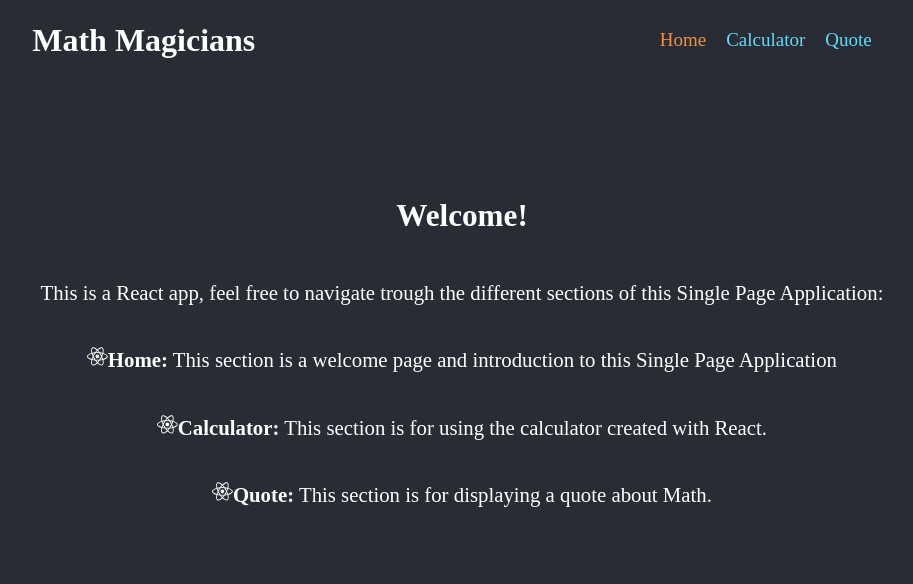
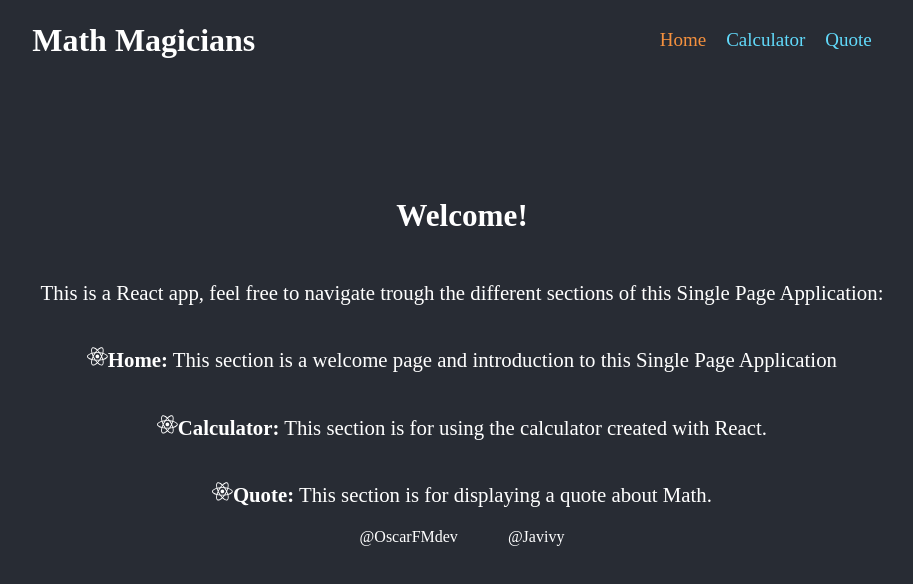
Before and after one commit to OscarFMdev/reactCalculator, a React (Create React App) app: page / in a window 1280 px wide. Shown: the top 584 px of the page, without its empty margins (178-1091 px from the left). Built offline with nearby package versions, Linux system fonts and the light colour scheme.

Commit message:
Update styles and readme.md file

```diff
--- a/src/components/Home.js
+++ b/src/components/Home.js
@@ -28,6 +28,10 @@
         This section is for displaying a quote about Math.
       </p>
     </section>
+    <div className="code-authors">
+      <a className="code-author" href="https://linkedin.com/in/OscarFMdev">@OscarFMdev</a>
+      <a className="code-author" href="https://www.linkedin.com/in/javier-alejandro-vargas-ortega">@Javivy</a>
+    </div>
 
   </>
 );
--- a/src/styles.css
+++ b/src/styles.css
@@ -42,6 +42,7 @@
   font-size: 19px;
 }
 
+/* HOME */
 .home {
   display: flex;
   flex-direction: column;
@@ -49,6 +50,24 @@
   align-items: center;
   margin-top: 100px;
   font-size: 130%;
+}
+
+.code-authors {
+  display: flex;
+  justify-content: center;
+}
+
+.code-author {
+  text-decoration: none;
+  text-align: center;
+}
+
+.code-author:nth-child(1) {
+  margin-right: 50px;
+}
+
+.code-author:hover {
+  color: var(--orangeButton);
 }
 
 .link:hover,
```
Also changed, not shown: 2 other files (tests, documents, lock files or other folders).
